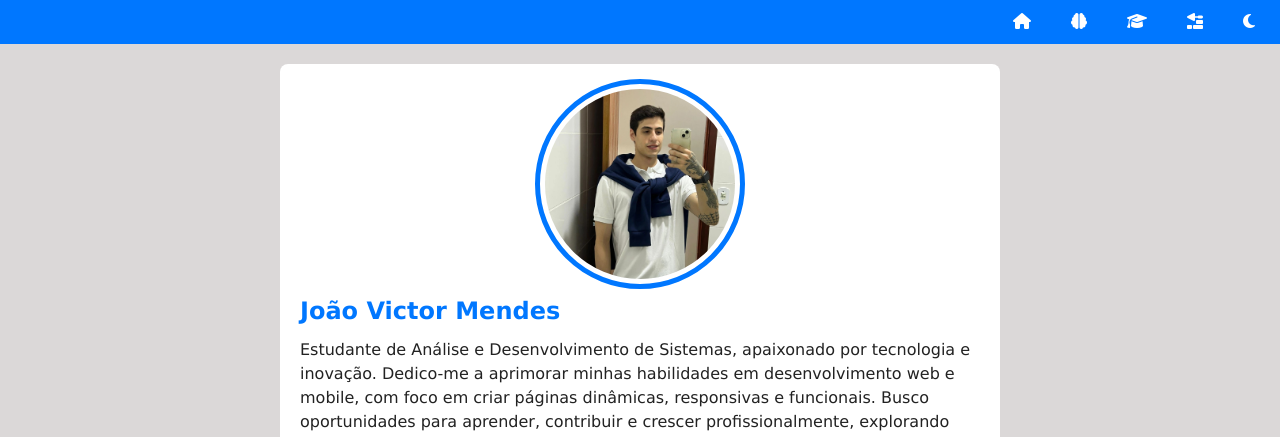
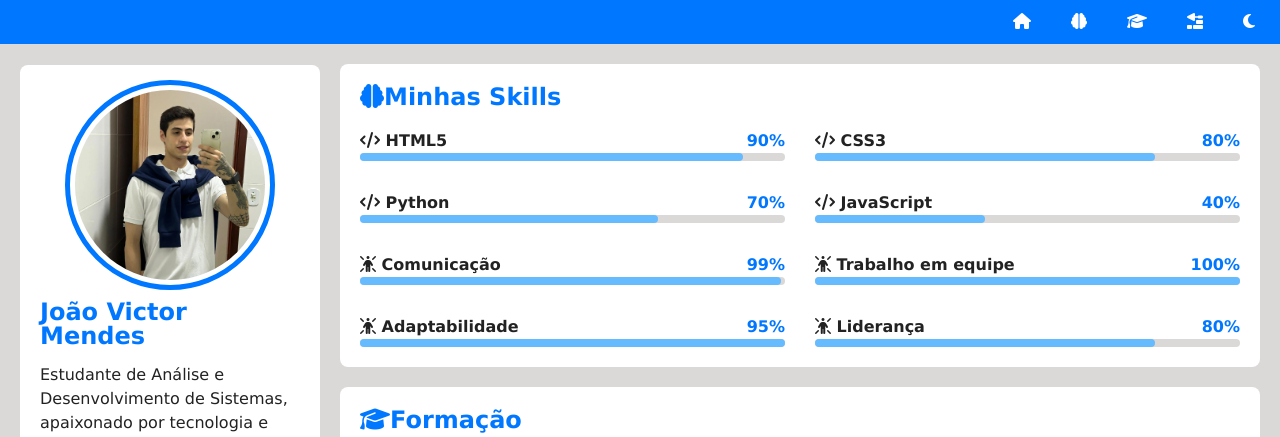
Before and after one commit to Mendex002/projeto-portfolio, a plain HTML site: page index.html in a window 1280 px wide. Shown: the top 437 px of the page. Drawn offline with Linux system fonts and the light colour scheme.

Commit message:
responsividade p/ telas maiores

```diff
--- a/estilos/style.css
+++ b/estilos/style.css
@@ -63,7 +63,7 @@ nav.menu a:hover {
 
 main {
   display: grid;
-  grid-template-columns: auto 90vh auto;
+  grid-template-columns: auto 90vw auto;
   gap: 20px;
   margin-top: 20px;
 }
@@ -257,6 +257,25 @@ footer a:hover {
 }
 
 @media screen and (min-width: 768px) {
+  main {
+    grid-template-columns: auto 300px 1fr auto;
+
+  }
+
+  section#ficha {
+    grid-column: 2 / 3;
+    height: fit-content;
+    position: sticky;
+    top: 65px;
+
+  }
+
+  section#detalhes {
+    grid-column: 3 / 4 ;
+
+  }
+
+
     #skill-container {
       grid-template-columns: 1fr 1fr;
     }
```
